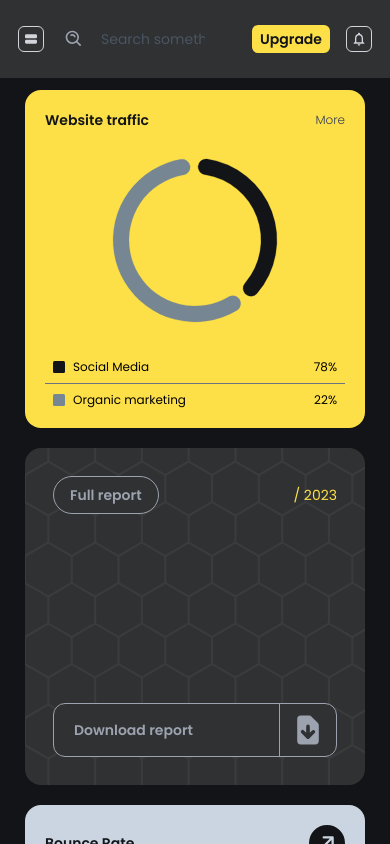
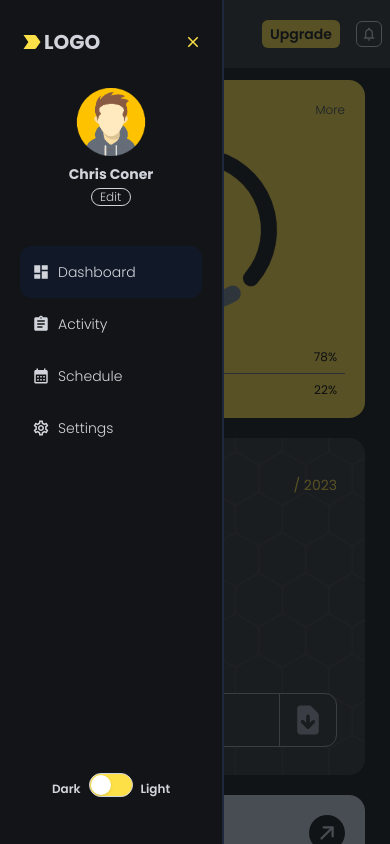
Before and after one commit to buju18887/Dashboard-template, a React (Vite) app: page / in a window 390 px wide. Shown: the top 844 px of the page. Built offline with nearby package versions, Linux system fonts and the light colour scheme.

Commit message:
Updated state to app.js

```diff
--- a/src/App.jsx
+++ b/src/App.jsx
@@ -1,13 +1,21 @@
 import { useState } from "react";
 import SideNav from "./components/SideNav";
 import Dashboard from "./pages/Dashboard";
-import {BrowserRouter as Router, Routes, Route } from "react-router-dom";
+import { BrowserRouter as Router, Routes, Route } from "react-router-dom";
 import Settings from "./pages/Settings";
 import Activity from "./pages/Activity";
 import Schedule from "./pages/Schedule";
+import TopNav from "./components/TopNav";
 
 function App() {
   const [darkMode, SetDarkMode] = useState(false);
+  const [sideNavVisible, SetSideNavVisible] = useState(true);
+  const [show, SetShow] = useState(false);
+
+  const toggleSideNav = () => {
+    SetSideNavVisible(!sideNavVisible);
+    SetShow(!show);
+  };
 
   const modeSet = () => {
     SetDarkMode(!darkMode);
@@ -16,11 +24,14 @@ function App() {
     <>
       <div className={darkMode ? "dark" : ""}>
         <Router>
-        <SideNav modeSet={modeSet} />
+          {sideNavVisible && (
+            <SideNav show={show} modeSet={modeSet} toggleSideNav={toggleSideNav} />
+          )}
+          <TopNav toggleSideNav={toggleSideNav} />
           <Routes>
             <Route path="/" element={<Dashboard />} />
-            <Route path="/activity" element={<Activity />}/>
-            <Route path="/schedule" element={<Schedule />}/>
+            <Route path="/activity" element={<Activity />} />
+            <Route path="/schedule" element={<Schedule />} />
             <Route path="/settings" element={<Settings />} />
           </Routes>
         </Router>
--- a/src/components/EventModal.jsx
+++ b/src/components/EventModal.jsx
@@ -45,8 +45,12 @@ function EventModal({
   const Delete = () => edit && onDelete(id);
 
   return (
-    <div className="w-66 lg:w-1/3 p-5 fixed top-52 items-center z-10 rounded-md bg-tertiary dark:bg-gray-200 text-gray-200 dark:text-primary">
-      <form onSubmit={handleSubmit(onSubmit)}>
+    <div className="h-full">
+    <div className="fixed inset-0 z-10 bg-primary/70"></div>
+    <div className="fixed inset-0 z-50 flex items-center justify-center p-4 sm:p-0">
+      <div className="mx-auto overflow-hidden rounded-lg bg-tertiary dark:bg-gray-200 shadow-xl w-full sm:max-w-xl">
+        <div className="relative p-6">
+        <form onSubmit={handleSubmit(onSubmit)}>
         <label>Event title</label>
         <input
           type="text"
@@ -90,7 +94,11 @@ function EventModal({
           </span>
         </div>
       </form>
+        </div>
+      </div>
     </div>
+  </div>
+
   );
 }
 
--- a/src/components/SideNav.jsx
+++ b/src/components/SideNav.jsx
@@ -1,6 +1,7 @@
 import {
   MdAssignment,
   MdCalendarMonth,
+  MdClose,
   MdDashboard,
   MdLabelImportant,
   MdOutlineSettings,
@@ -8,7 +9,7 @@ import {
 import { useState } from "react";
 import { Link } from "react-router-dom";
 
-function SideNav({ show, modeSet }) {
+function SideNav({ show, modeSet, toggleSideNav }) {
   const [activeBtn, SetActiveBtn] = useState([0]);
   const navBtnActive = "bg-gray-900 rounded-xl dark:text-gray-300";
 
@@ -19,20 +20,24 @@ function SideNav({ show, modeSet }) {
   const isBtnActive = (index) => activeBtn[0] === index;
 
   return (
+    <div className="relative">
+      <div onClick={toggleSideNav} className={`${!show ? 'fixed lg:hidden inset-0 z-10 bg-primary/70' : ''}`}></div>
       <div
-      className={`lg:block ${
-        show
-          ? "block z-10 flex-shrink-0 overflow-x-hidden h-full lg:hidden"
-          : "hidden"
+        className={` ${
+          !show
+            ? "relative z-50 flex-shrink-0 overflow-x-hidden h-full"
+            : ""
         }`}
       >
         <div className="fixed overflow-x-hidden left-0 w-56 bg-primary h-full pt-7 text-gray-300 font-light border-r-2 border-slate-800 dark:border-slate-500 dark:bg-gray-100 dark:text-primary">
-        <div className="font-bold flex justify-center items-center text-xl pb-8">
+          <div className="font-bold flex justify-between w-full px-5 lg:justify-center items-center text-xl pb-8">
             <span className="flex items-center">
-            <MdLabelImportant className="text-yellow-300 text-2xl"/>
+              <MdLabelImportant className="text-yellow-300 text-2xl" />
               <h1>LOGO</h1>
             </span>
-
+            <div className="cursor-pointer lg:hidden" onClick={toggleSideNav}>
+            <MdClose className="text-lg text-yellow-300"/>
+            </div>
           </div>
           <div className="flex flex-col justify-center items-center">
             <img
@@ -102,10 +107,11 @@ function SideNav({ show, modeSet }) {
                   className="peer sr-only"
                   onClick={() => modeSet()}
                 />
-              <div className="h-6 w-11 rounded-full border border-gray-300 bg-yellow-300 after:absolute after:top-0.5 after:left-0.5 after:h-5 after:w-5 after:rounded-full after:bg-white after:shadow after:transition-all after:content-[''] hover:bg-gray-200 peer-checked:bg-primary peer-checked:after:translate-x-full peer-checked:after:border-white peer-focus:ring-4 peer-focus:ring-yellow-300 peer-disabled:cursor-not-allowed peer-disabled:bg-gray-100 peer-disabled:after:bg-gray-50"></div>
+                <div className="h-6 w-11 rounded-full border border-gray-300 bg-yellow-300 after:absolute after:top-0.5 after:left-0.5 after:h-5 after:w-5 after:rounded-full after:bg-white after:shadow after:transition-all after:content-[''] hover:bg-gray-200 peer-checked:bg-primary peer-checked:after:translate-x-full peer-checked:after:border-white peer-focus:ring-1 peer-focus:ring-transparent peer-disabled:cursor-not-allowed peer-disabled:bg-gray-100 peer-disabled:after:bg-gray-50"></div>
               </label>
             </div>
             <p className="text-xs font-semibold">Light</p>
+          </div>
         </div>
       </div>
     </div>
--- a/src/components/TopNav.jsx
+++ b/src/components/TopNav.jsx
@@ -3,7 +3,7 @@ import { MdNotificationsNone, MdViewStream } from "react-icons/md";
 
 function TopNav({ toggleSideNav }) {
   return (
-    <div className="flex mx-auto justify-center py-5 px-2 md:px-10 gap-x-5 md:justify-between lg:ml-56 bg-tertiary md:bg-primary md:dark:bg-gray-100">
+    <div className="flex mx-auto py-5 px-2 md:px-10 gap-x-5 justify-between lg:ml-56 bg-tertiary md:bg-primary md:dark:bg-gray-100">
       <div className="hidden  lg:block items-center">
         <h1 className="text-sm text-gray-400 dark:text-primary py-1 lg:text-xl">
           Statistics
@@ -17,7 +17,7 @@ function TopNav({ toggleSideNav }) {
           <MdViewStream />
         </span>
       </div>
-      <div className="flex items-center gap-x-1 md:ml-5">
+      <div className="md:flex hidden items-center gap-x-1 md:ml-5">
         <span className="text-gray-400 text-xl cursor-pointer md:dark:text-primary">
           <BiSearchAlt />
         </span>
--- a/src/pages/Dashboard.jsx
+++ b/src/pages/Dashboard.jsx
@@ -1,26 +1,14 @@
-import { useState } from "react";
-import TopNav from "../components/TopNav";
 import Card1 from "../components/cards/Card1";
 import Card2 from "../components/cards/Card2";
 import Card3 from "../components/cards/Card3";
 import Card4 from "../components/cards/Card4";
 import Card5 from "../components/cards/Card5";
 import Card6 from "../components/cards/Card6";
-import SideNav from "../components/SideNav";
 
 function Dashboard() {
-  const [sideNavVisible, SetSideNavVisible] = useState(false);
-  const [show, SetShow] = useState(false);
-
-  const toggleSideNav = () => {
-    SetSideNavVisible(!sideNavVisible);
-    SetShow(!show);
-  };
   return (
     <div className="h-full dark:bg-gray-100 pb-10">
-      <TopNav toggleSideNav={toggleSideNav} />
-      {sideNavVisible && <SideNav show={show} />}
-      <div className="px-10 pt-3 justify-center items-center mx-auto gap-5 md:gap-y-14 lg:gap-10 md:pt-0 grid md:grid-cols-2 lg:grid-cols-3 lg:ml-56 ">
+      <div className="px-10 pt-3 justify-center items-center mx-auto gap-5 lg:gap-10 md:pt-0 grid md:grid-cols-2 lg:grid-cols-3 lg:ml-56 ">
         <Card1 />
         <Card2 />
         <Card3 />
--- a/src/pages/Schedule.jsx
+++ b/src/pages/Schedule.jsx
@@ -76,7 +76,7 @@ function Schedule() {
   };
 
   return (
-    <div className="p-10 md:ml-56 text-gray-400 dark:text-primary dark:bg-gray-100">
+    <div className="p-10 lg:ml-56 text-gray-400 dark:text-primary dark:bg-gray-100">
       <div className="flex justify-center items-center">
         {addModal ? (
           <EventModal
--- a/src/pages/Settings.jsx
+++ b/src/pages/Settings.jsx
@@ -2,7 +2,7 @@ import { PhotoIcon, UserCircleIcon } from "@heroicons/react/24/solid";
 
 function Settings() {
   return (
-    <div className="px-10 pb-10 md:ml-56 dark:bg-gray-100">
+    <div className="px-10 pb-10 lg:ml-56 dark:bg-gray-100">
       <div className="text-xl text-gray-300 dark:text-primary py-5">
         Settings
       </div>
```
Lines whose indentation alone changed are shown as unchanged.
